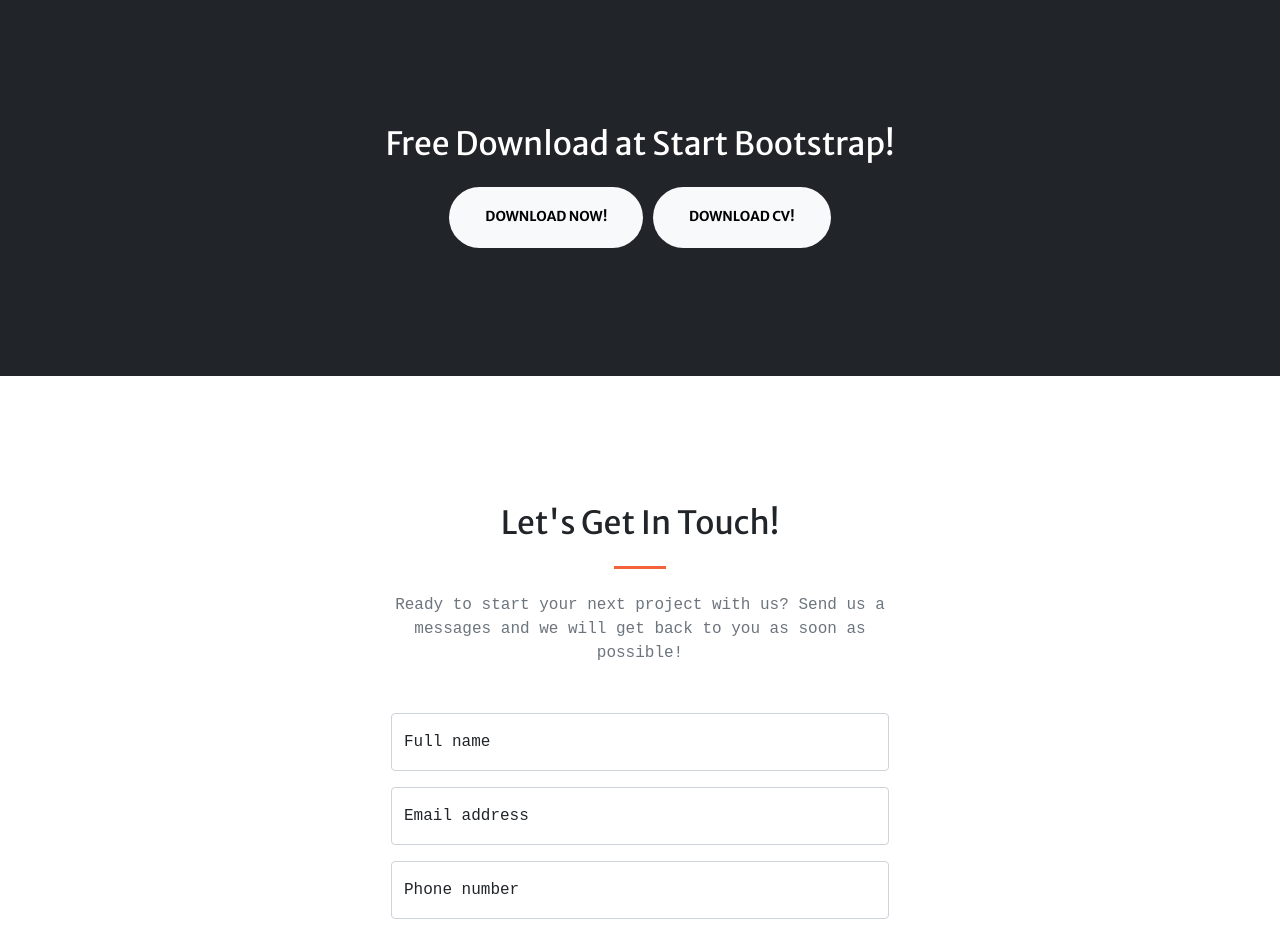
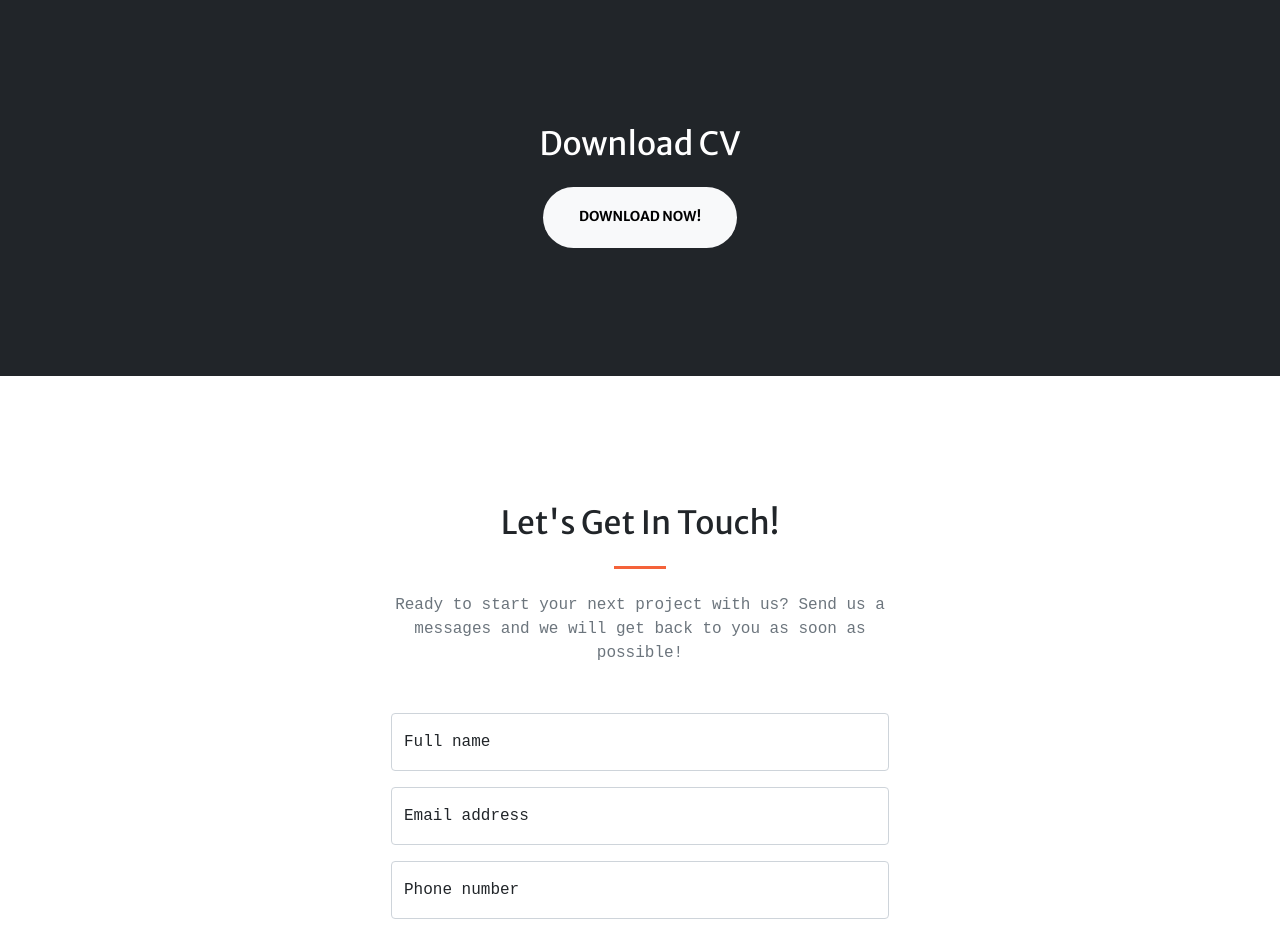
Before and after one commit to asmaeelk1/startbootstrap-creative-gh-pages, a plain HTML site: page index.html in a window 1280 px wide. Shown: the part 2342-3267 px from the top of the page. Drawn offline with nearby package versions, Linux system fonts and the light colour scheme; some packages are replaced by stand-ins of ours; a script that the page names is missing.

Commit message:
new index updated

```diff
--- a/index.html
+++ b/index.html
@@ -281,12 +281,9 @@
     <!-- Call to action-->
     <section class="page-section bg-dark text-white">
       <div class="container px-4 px-lg-5 text-center">
-        <h2 class="mb-4">Free Download at Start Bootstrap!</h2>
+        <h2 class="mb-4">Download CV</h2>
         <a class="btn btn-light btn-xl" href="./CV.png.pdf" download=""
           >Download Now!</a
-        >
-        <a class="btn btn-light btn-xl" href="./CV.png.pdf" download=""
-          >Download cv!</a
         >
       </div>
     </section>
```
